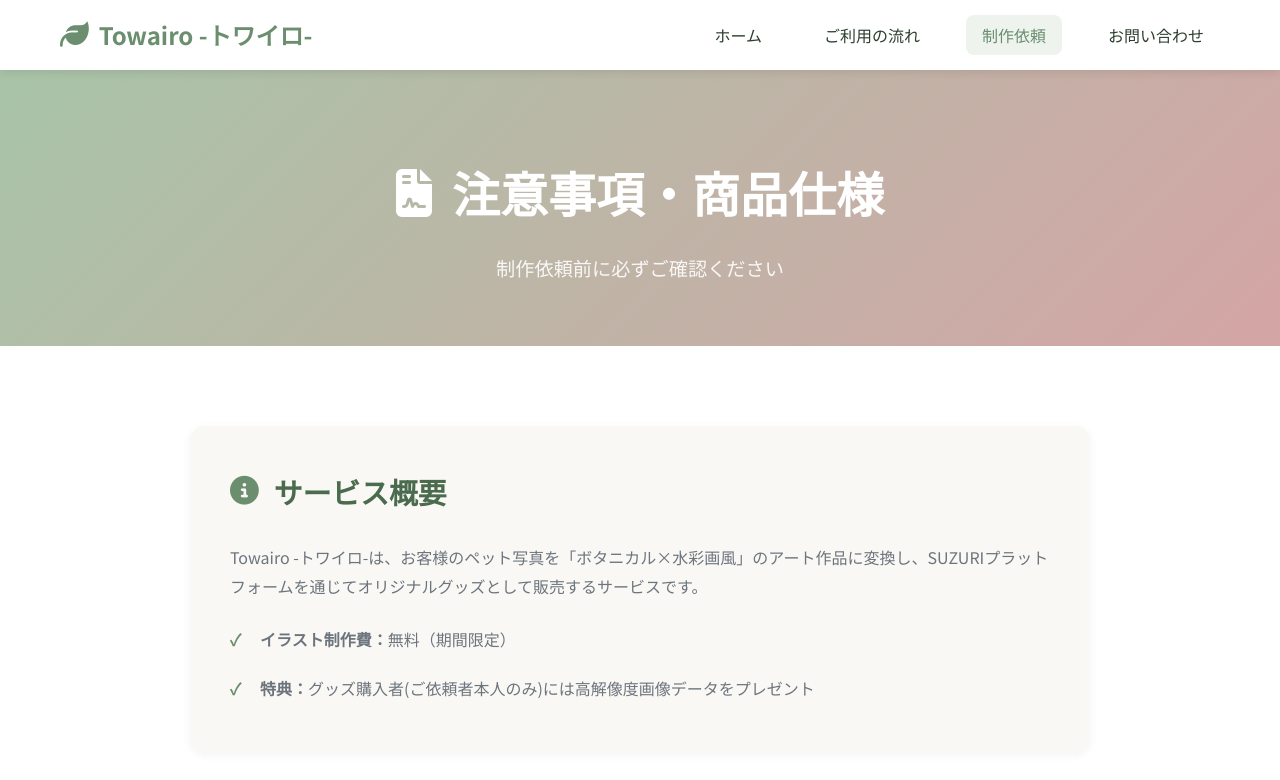
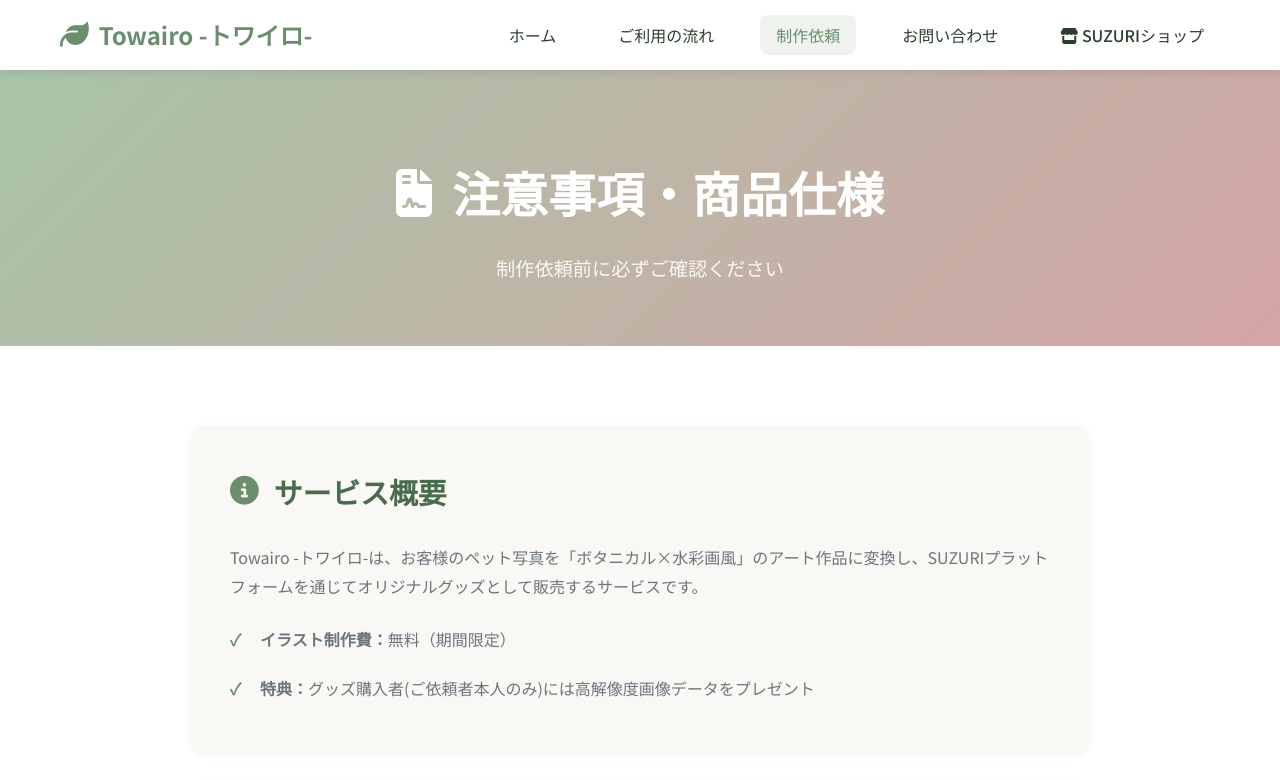
Before and after one commit to ryumogu/towairo, a plain HTML site: page terms.html in a window 1280 px wide. Shown: the top 780 px of the page. Drawn offline with nearby package versions, Linux system fonts and the light colour scheme.

Commit message:
Update terms.html

```diff
--- a/terms.html
+++ b/terms.html
@@ -29,6 +29,10 @@
                     <li><a href="flow.html">ご利用の流れ</a></li>
                     <li><a href="terms.html" class="active">制作依頼</a></li>
                     <li><a href="contact.html">お問い合わせ</a></li>
+                    <li><a href="https://suzuri.jp/YOUR_SHOP_NAME" target="_blank" rel="noopener noreferrer" class="shop-link">
+                        <i class="fas fa-store"></i>
+                        SUZURIショップ
+                    </a></li>
                 </ul>
             </div>
         </nav>
```
